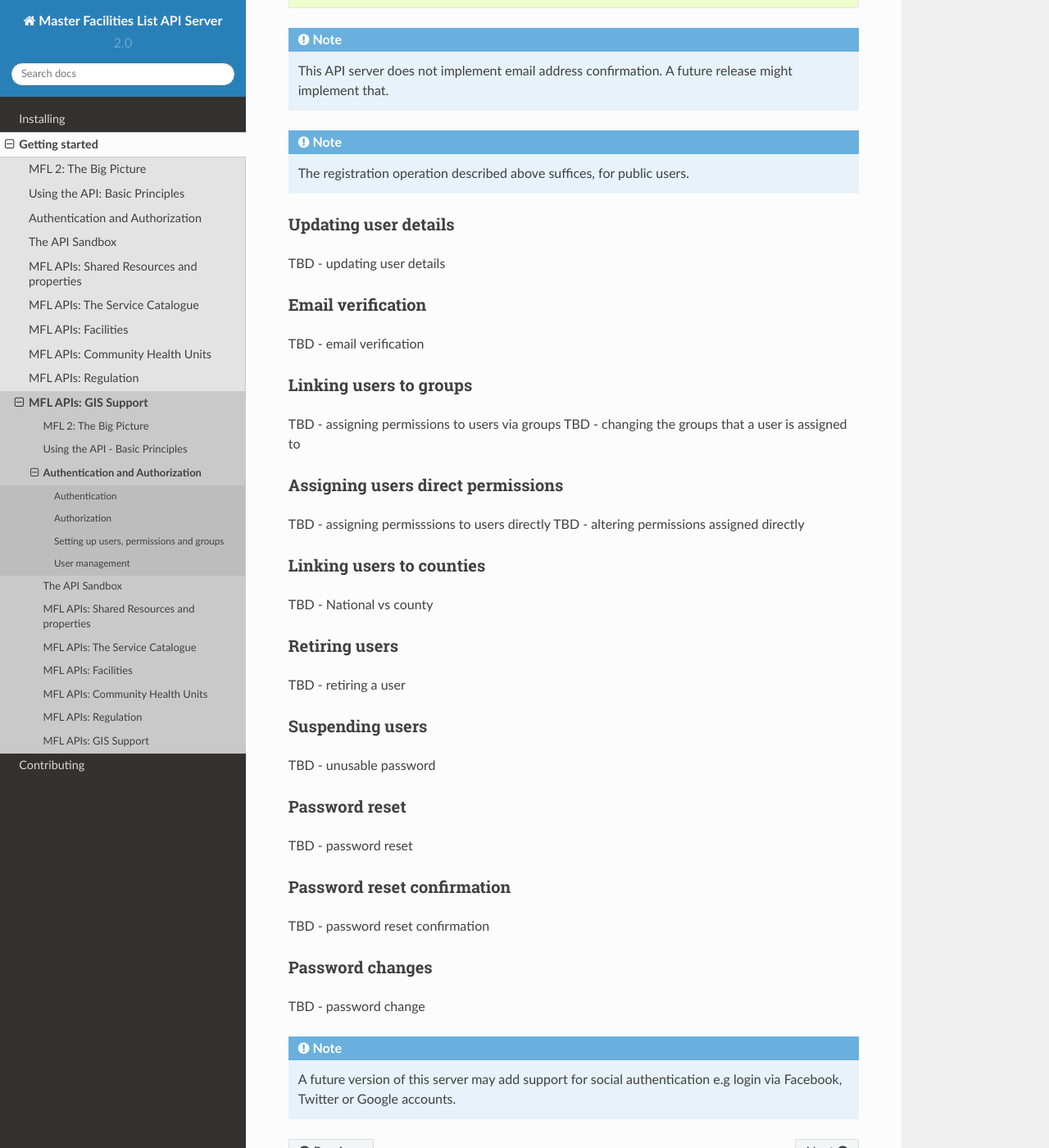
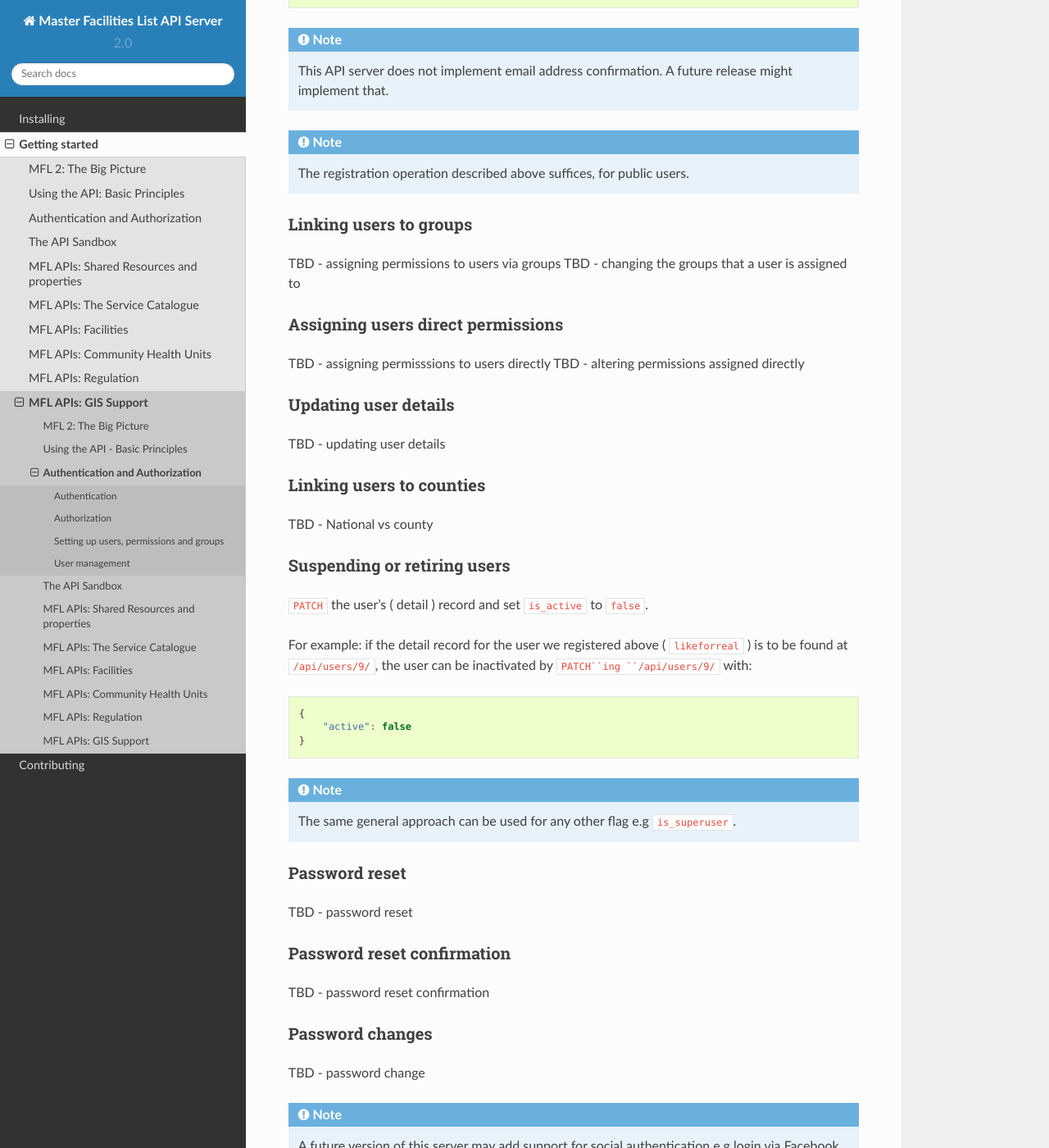
Before and after one commit to MasterFacilityList/mfl_api, a Sphinx documentation site: the page built from docs/getting_started/authentication.rst, in a window 1280 px wide and 1400 px high, scrolled down 9108 px. Shown: the whole window at 82% size. Built offline with Sphinx 7.4.7 and the Read the Docs theme 2.0.0, drawn with Linux system fonts in a browser that asks for light colours.

Commit message:
Added docs on suspending / retiring users

```diff
--- a/docs/getting_started/authentication.rst
+++ b/docs/getting_started/authentication.rst
@@ -489,14 +489,6 @@ a representation of the new user. For example:
 
     The registration operation described above suffices, for public users.
 
-Updating user details
-~~~~~~~~~~~~~~~~~~~~~~~~
-TBD - updating user details
-
-Email verification
-~~~~~~~~~~~~~~~~~~~~~~~
-TBD - email verification
-
 Linking users to groups
 ~~~~~~~~~~~~~~~~~~~~~~~~~~
 TBD - assigning permissions to users via groups
@@ -507,17 +499,32 @@ Assigning users direct permissions
 TBD - assigning permisssions to users directly
 TBD - altering permissions assigned directly
 
+Updating user details
+~~~~~~~~~~~~~~~~~~~~~~~~
+TBD - updating user details
+
 Linking users to counties
 ~~~~~~~~~~~~~~~~~~~~~~~~~~~
 TBD - National vs county
 
-Retiring users
-~~~~~~~~~~~~~~~~~~~
-TBD - retiring a user
+Suspending or retiring users
+~~~~~~~~~~~~~~~~~~~~~~~~~~~~~~~
+``PATCH`` the user's ( detail ) record and set ``is_active`` to ``false``.
 
-Suspending users
-~~~~~~~~~~~~~~~~~~~
-TBD - unusable password
+For example: if the detail record for the user we registered above
+( ``likeforreal`` ) is to be found at ``/api/users/9/``, the user can be
+inactivated by ``PATCH``ing ``/api/users/9/`` with:
+
+.. code-block:: javascript
+
+    {
+        "active": false
+    }
+
+.. note::
+
+    The same general approach can be used for any other flag e.g
+    ``is_superuser``.
 
 Password reset
 ~~~~~~~~~~~~~~~~~~
```
